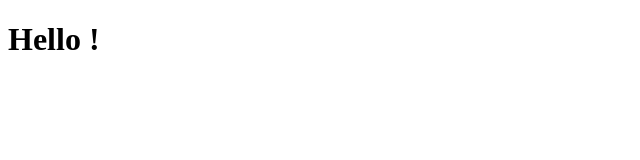
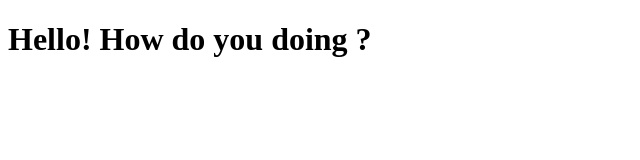
Before and after one commit to chinnikomara/git-practice2, a plain HTML site: page index.html in a window 1280 px wide. Shown: the whole page, without its empty margins (0-640 px from the left). Drawn offline with Linux system fonts and the light colour scheme.

Commit message:
Update index.html

```diff
--- a/index.html
+++ b/index.html
@@ -6,6 +6,6 @@
     <title>Document</title>
 </head>
 <body>
-    <h1>Hello !</h1>
+    <h1>Hello! How do you doing ?</h1>
 </body>
 </html>
```
